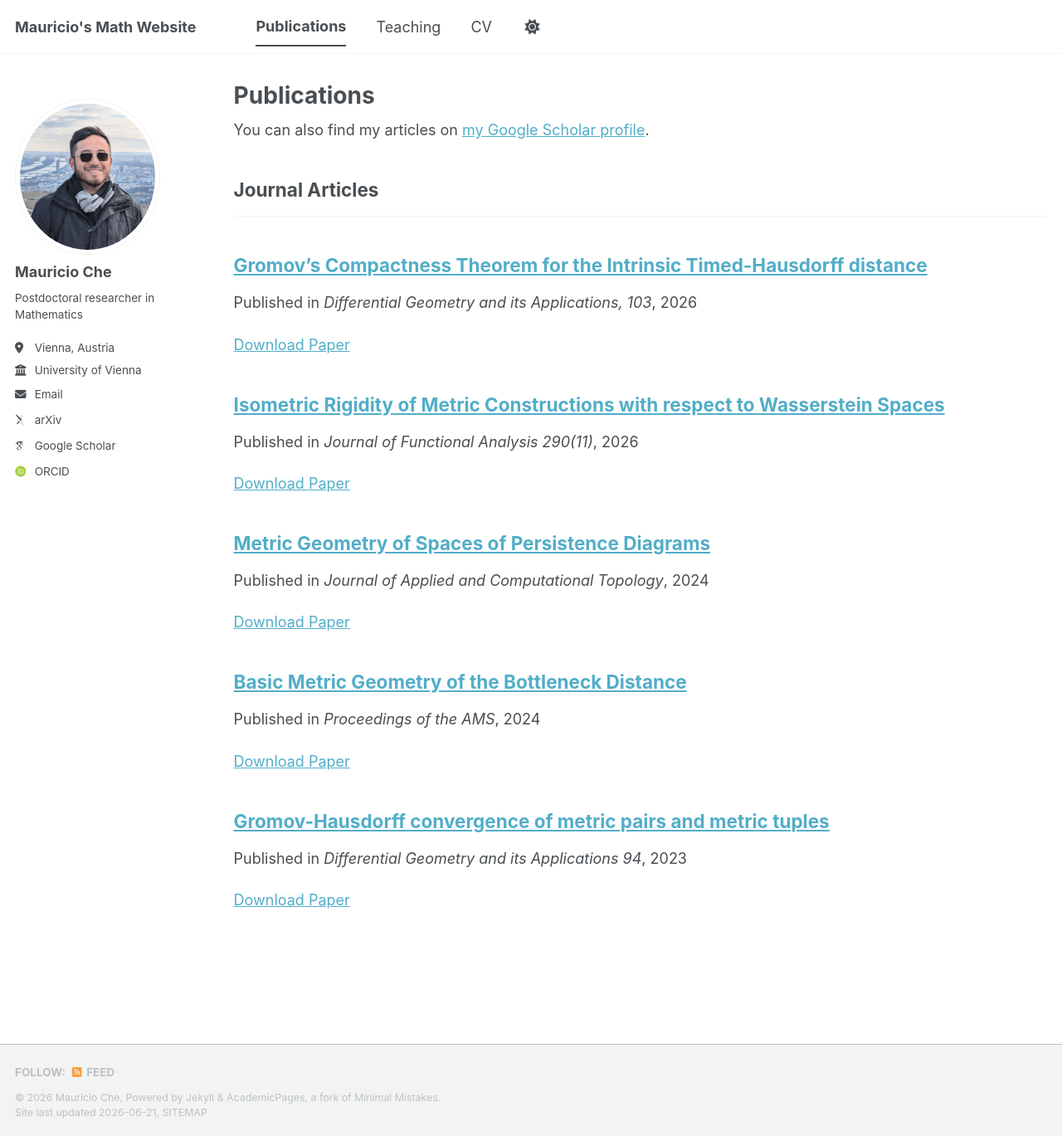
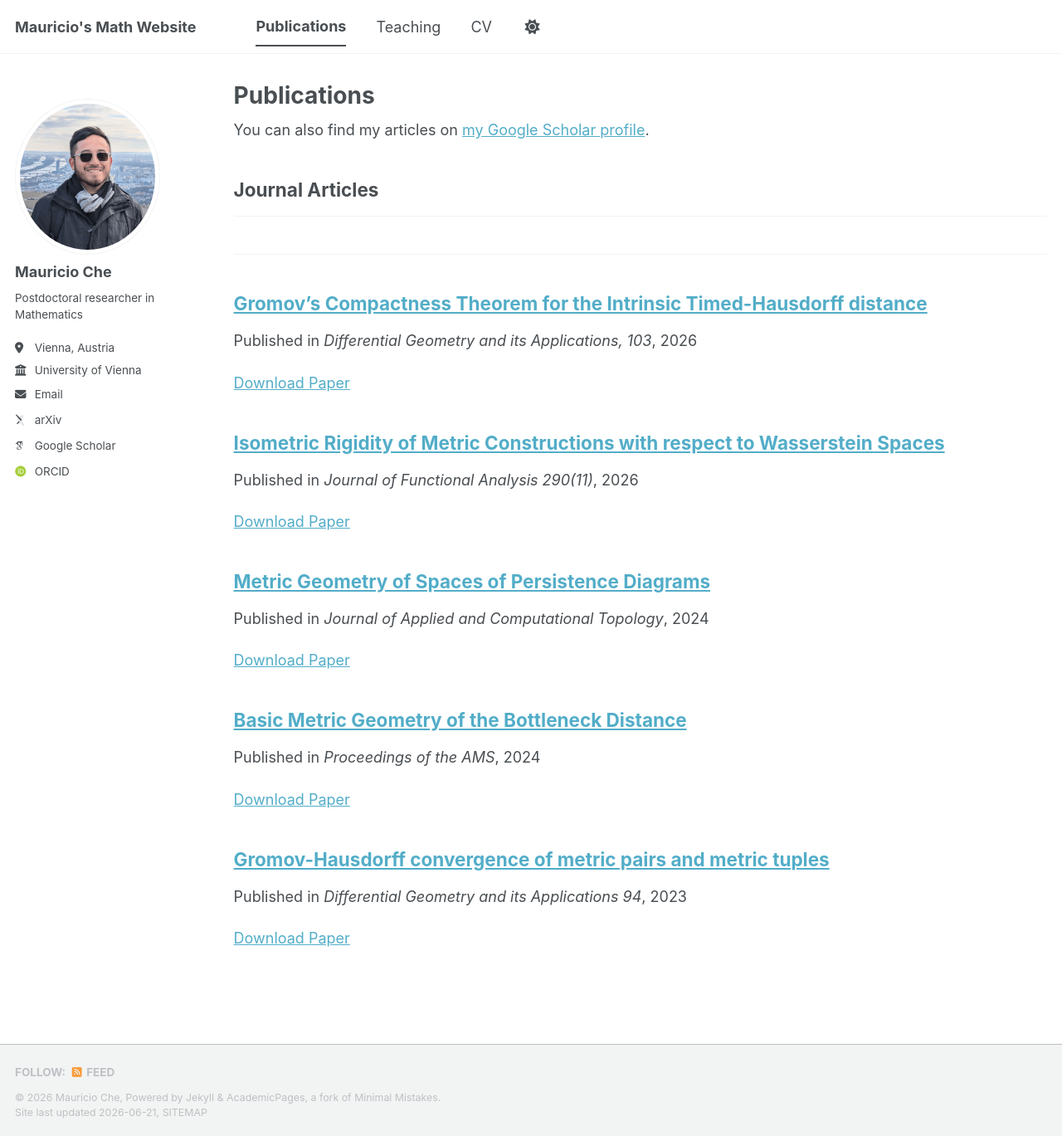
Before and after one commit to MauricioChe/mauricioche.github.io, a Jekyll site: the page built from _pages/publications.html, in a window 1280 px wide and 1369 px high. Shown: the whole window at 83% size. Built offline with Jekyll 4.4.1, drawn with Linux system fonts in a browser that asks for light colours; some web fonts are replaced; a script bundle is joined from its source files by our own code; library files that are not in the unit come from our copies.

Commit message:
Update publications.html

```diff
--- a/_pages/publications.html
+++ b/_pages/publications.html
@@ -21,6 +21,7 @@ author_profile: true
       {% endif %}
       {% unless title_shown %}
         <h2>{{ category[1].title }}</h2><hr />
+        <h2>{{ category[1].authors }}</h2><hr />
         {% assign title_shown = true %}
       {% endunless %}
       {% include archive-single.html %}
```
